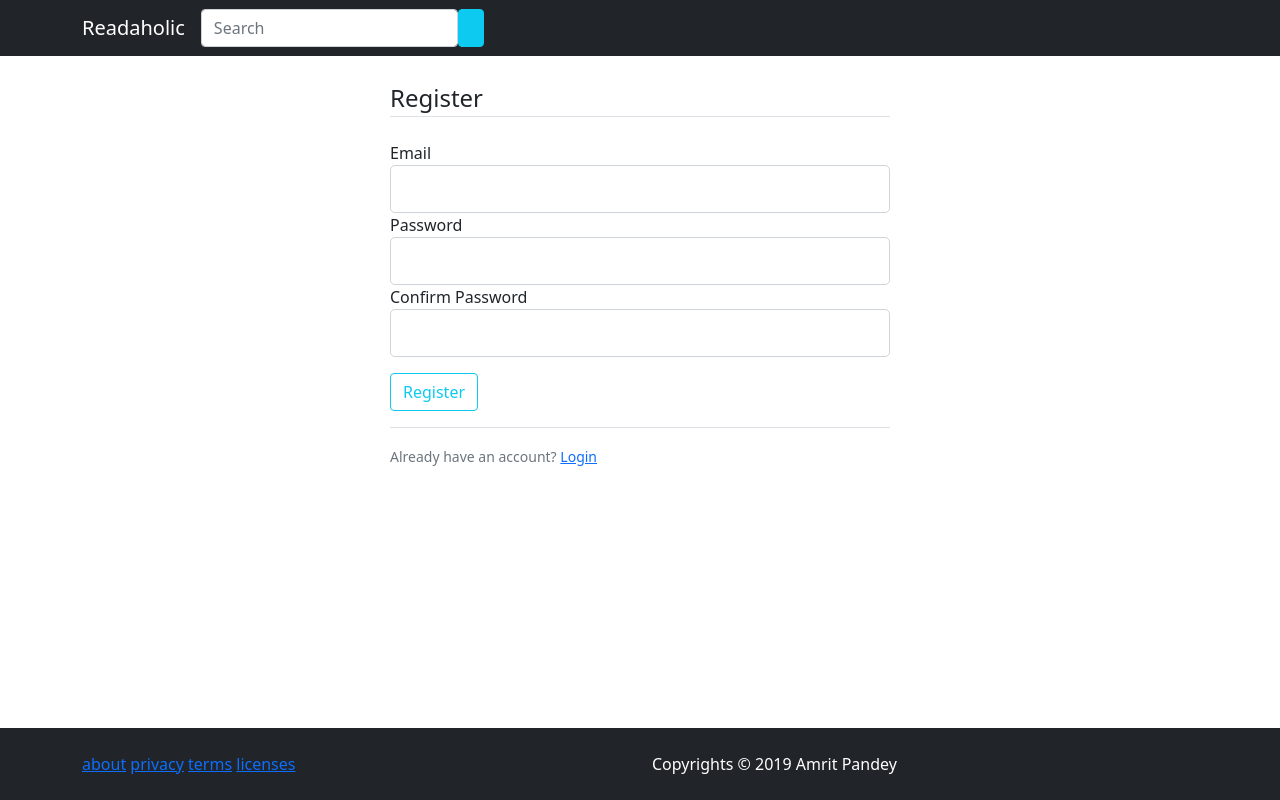
After one commit to Ruturaj0109/readaholic, a Flask app: page /register in a window 1280 px wide. The commit adds this page. Run offline with Flask 3, Linux system fonts and the light colour scheme.

Commit message:
Add : Session 12 & 13

```diff
--- /dev/null
+++ b/forms.py
@@ -0,0 +1,15 @@
+from flask_wtf import FlaskForm
+from wtforms import StringField, PasswordField, SubmitField
+from wtforms.validators import Email, Length, EqualTo, DataRequired
+
+class AdminRegisterationForms(FlaskForm):
+    email = StringField("Email", validators=[DataRequired(), Email()])
+    password = PasswordField("Password", validators=[DataRequired(),Length(min=6)])
+    confirm_password = PasswordField("Confirm Password", validators=[DataRequired(), EqualTo('password')] )
+
+    submit = SubmitField("Register")
+
+class AdminLoginForm(FlaskForm):
+    email = StringField("Email", validators=[DataRequired(), Email()])
+    password = PasswordField("Password", validators=[DataRequired(),Length(min=6)])
+    submit = SubmitField("Login")
--- a/main.py
+++ b/main.py
@@ -1,7 +1,9 @@
 from flask import Flask, render_template
+from forms import AdminRegisterationForms, AdminLoginForm
 
 app = Flask(__name__)
 
+app.config['SECRET_KEY'] = 'secret_key_33'
 # msg = "Hello, Ruturaj"
 # website_name = "Readaholic"
 data = {
@@ -19,6 +21,19 @@ def home():
 def about():
     return "<h1>About Page</h1>"
 
+@app.route("/register", methods=["GET", "POST"])
+def register():
+    form = AdminRegisterationForms()
+    if form.validate_on_submit():
+        print(form.data)
+    return render_template("register.html", form=form)
+
+@app.route("/login", methods=["GET", "POST"])
+def login():
+    form= AdminLoginForm()
+    return render_template("login.html", form =form)
+
+
 # @app.route("/name1")
 # @app.route("/name2")
 # @app.route("/name3")
--- a/static/main.css
+++ b/static/main.css
@@ -3,10 +3,18 @@ body{
 }
 
 .wrapper{
-    min-height: calc(100vh - 24px);
+    /* min-height: calc(100vh - 24px); */
+    min-height: calc(100vh - 72px);
+
 }
 
 .main-footer{
     background-color: #212529;
     color: white;
+    padding: 24px 0;
 }
+
+.form-content-section{
+    max-width: 500px;
+    margin: 0 auto;
+}
--- /dev/null
+++ b/templates/register.html
@@ -0,0 +1,33 @@
+{% extends "layout.html" %} {% block content %}
+<!-- code here -->
+
+<div class="form-content-section mx-auto">
+  <form method="POST" action="">
+    <!-- Cross Site Request Foregery Token -->
+    {{ form.hidden_tag() }}
+    <fieldset class="form-group">
+      <legend class="border-bottom mb-4">Register</legend>
+      <div class="form-group">
+        {{ form.email.label(class="form-control-label") }} {{
+        form.email(class="form-control form-control-lg") }}
+      </div>
+      <div class="form-group">
+        {{ form.password.label(class="form-control-label") }} {{
+        form.password(class="form-control form-control-lg") }}
+      </div>
+      <div class="form-group">
+        {{ form.confirm_password.label(class="form-control-label") }} {{
+        form.confirm_password(class="form-control form-control-lg") }}
+      </div>
+    </fieldset>
+    <div class="form-group mt-3">
+      {{ form.submit(class="btn btn-outline-info") }}
+    </div>
+  </form>
+  <div class="border-top mt-3 pt-3">
+    <small class="text-muted"
+      >Already have an account? <a class="ml-2" href="#">Login</a></small
+    >
+  </div>
+</div>
+{% endblock %}
```
Also changed, not shown: templates/login.html (added, +24 -0 lines).
